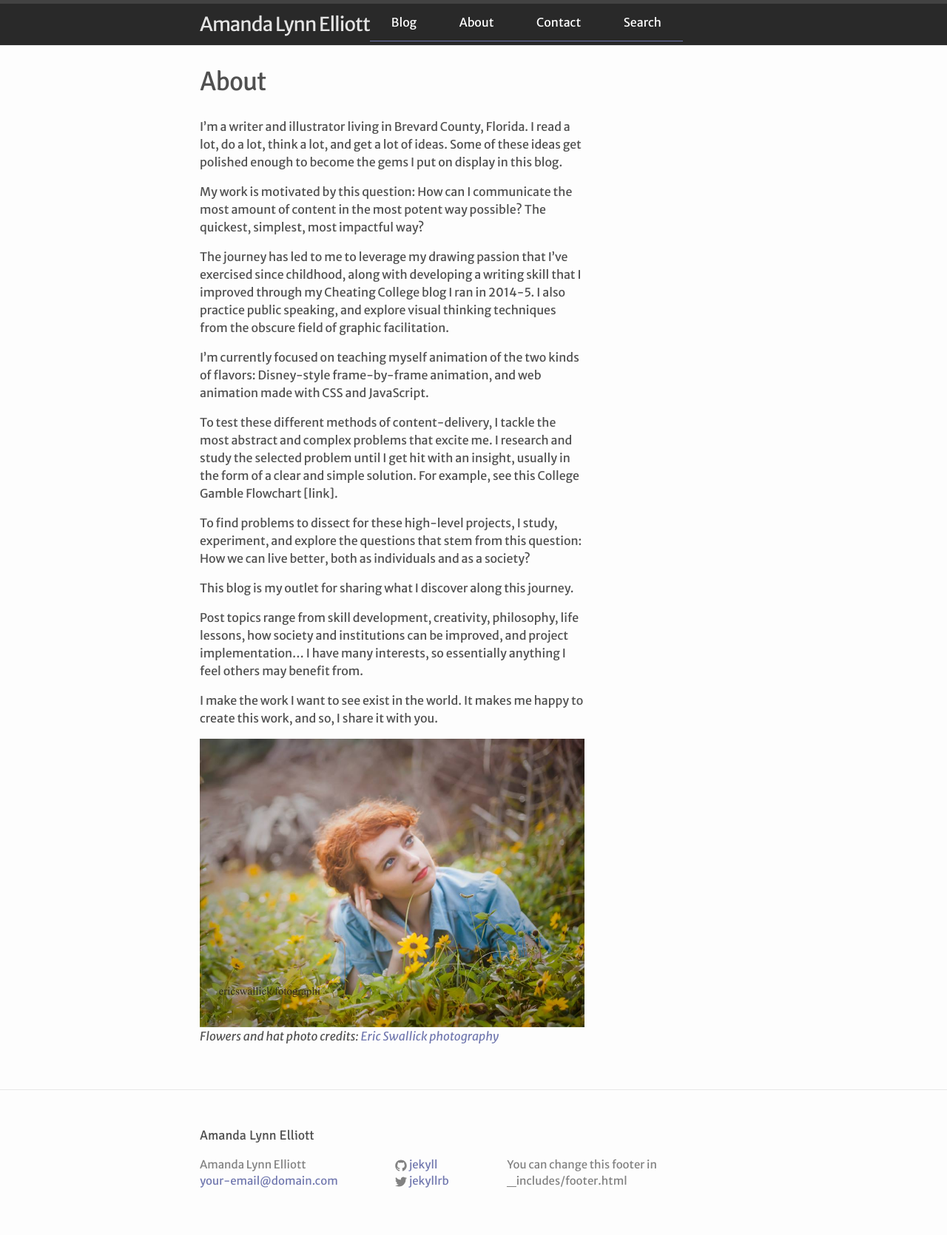
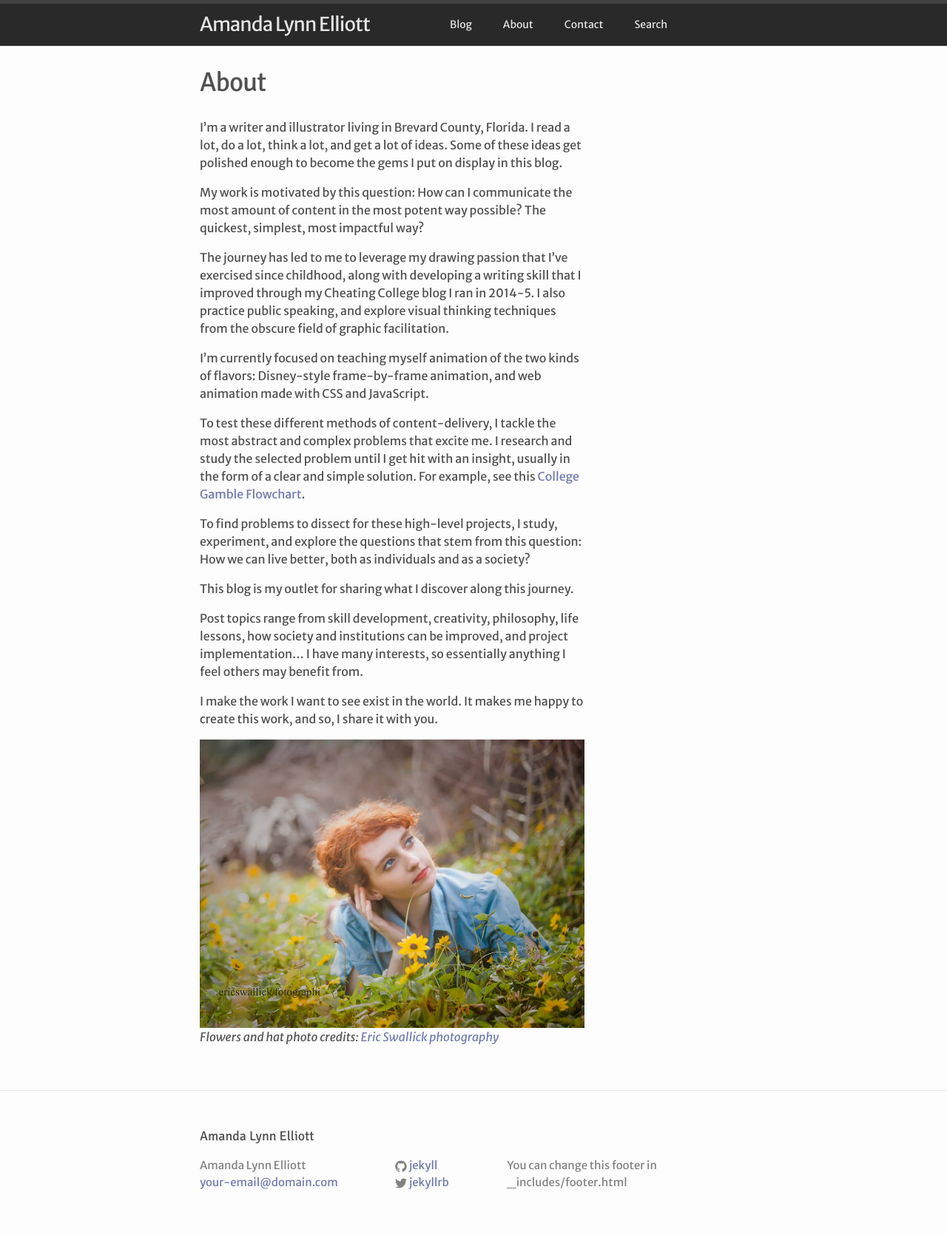
Before and after one commit to amandalynnelliott/amandalynnelliott.github.io-dev, a Jekyll site: the page built from about.md, in a window 1280 px wide. Shown: the whole page at 74% size. Built offline with Jekyll 4.4.1, drawn with Linux system fonts in a browser that asks for light colours.

Commit message:
Navbar design
Plus added image reference for About pg

```diff
--- a/_includes/header.html
+++ b/_includes/header.html
@@ -1,86 +1,3 @@
-<style>
-	nav {
-		display: block;
-		/* flex box justify content */
-	}
-
-		nav ul {
-			margin: 0;
-			padding: 0;
-			list-style: none;
-		}
-
-	.nav a {
-		display: block;
-		background: #292929;
-		color: #fff;
-		text-decoration: none;
-		padding: 0.8em 1.8em;
-		position: relative;
-	}
-
-	.nav {
-		vertical-align: top;
-		display: inline-block;
-	}
-
-		.nav li {
-			position: relative;
-			border-bottom: 1px solid #7178af;
-		}
-
-		.nav > li {
-			float: left;
-
-		}
-
-			.nav > li > a {
-			}
-
-			.nav > li:hover,
-			.nav > li:hover > a {
-			}
-
-		.nav li:hover > a {
-			color: #7178af;
-		}
-
-		.nav > li:first-child {
-		}
-
-			.nav > li:first-child > a {
-			}
-
-		.nav > li:last-child {
-			margin-right: 0;
-		}
-
-			.nav > li:last-child > a {
-			}
-
-		.nav li li a {
-		}
-
-		/* submenu positioning*/
-		.nav ul {
-			position: absolute;
-			white-space: nowrap;
-			z-index: 1;
-			left: -99999em;
-		}
-
-		.nav > li:hover > ul {
-			left: auto;
-			min-width: 100%;
-		}
-
-		.nav > li li:hover > ul {
-			left: 100%;
-			margin-left: 1px;
-			top: -1px;
-		}
-</style>
-
 <header class="site-header" role="banner">
 	<div class="wrapper">
 		<a class="site-title" href="/">{{ site.title }}</a>
--- a/about.md
+++ b/about.md
@@ -31,7 +31,7 @@ The journey has led to me to leverage my drawing passion that I've exercised sin
 
 I'm currently focused on teaching myself animation of the two kinds of flavors: Disney-style frame-by-frame animation, and web animation made with CSS and JavaScript.
 
-To test these different methods of content-delivery, I tackle the most abstract and complex problems that excite me. I research and study the selected problem until I get hit with an insight, usually in the form of a clear and simple solution. For example, see this College Gamble Flowchart [link].
+To test these different methods of content-delivery, I tackle the most abstract and complex problems that excite me. I research and study the selected problem until I get hit with an insight, usually in the form of a clear and simple solution. For example, see this <a href="../assets/img/CC/college-flowchart.png">College Gamble Flowchart</a>.
 
 To find problems to dissect for these high-level projects, I study, experiment, and explore the questions that stem from this question: How we can live better, both as individuals and as a society?
 
--- a/assets/css/main.scss
+++ b/assets/css/main.scss
@@ -183,7 +183,7 @@ p.sidenote {
 }
 
 
-// --- Header and navigation
+// --- Header
 
 .site-header {
 	background-color: #292929;
@@ -191,6 +191,11 @@ p.sidenote {
 
 .site-title, .site-title:visited {
 	color:#e4e4e4;
+}
+
+.site-title:hover {
+	text-decoration: none;
+	color: #fff;
 }
 
 .site-nav {
@@ -206,6 +211,92 @@ a, a:visited {
 }
 
 
+nav {
+	display: flex;
+	flex-direction: row;
+	justify-content: center;
+}
+
+	nav ul {
+		margin: 0;
+		padding: 0;
+		list-style: none;
+	}
+
+.nav a {
+	display: block;
+	background: #292929;
+	color: #e4e4e4;
+	text-decoration: none;
+	padding: 1.3em 1.5em;
+	position: relative;
+	font-size: 14px;
+}
+
+.nav {
+	vertical-align: top;
+	display: inline-block;
+}
+
+.nav li {
+	position: relative;
+	/*border-bottom: 1px solid #7178af;*/
+}
+
+	.nav > li {
+		float: left;
+	}
+
+		.nav > li > a {
+		}
+
+		.nav > li:hover,
+		.nav > li:hover > a {
+		}
+
+	.nav li:hover > a {
+		color: #fff;
+		background-color: #424242;
+		/* make this apply to active pages */
+	}
+
+	.nav > li:first-child {
+	}
+
+		.nav > li:first-child > a {
+		}
+
+	.nav > li:last-child {
+		margin-right: 0;
+	}
+
+		.nav > li:last-child > a {
+		}
+
+	.nav li li a {
+	}
+
+		/* submenu positioning*/
+		.nav ul {
+			position: absolute;
+			white-space: nowrap;
+			z-index: 1;
+			left: -99999em;
+		}
+
+		.nav > li:hover > ul {
+			left: auto;
+			min-width: 100%;
+		}
+
+		.nav > li li:hover > ul {
+			left: 100%;
+			margin-left: 1px;
+			top: -1px;
+		}
+
+
+
 // --- About page
 
 .mySlides {
```
Also changed, not shown: assets/img/CC/college-flowchart.png (added).
